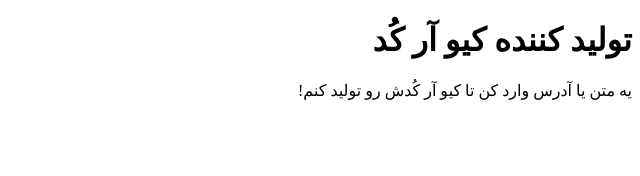
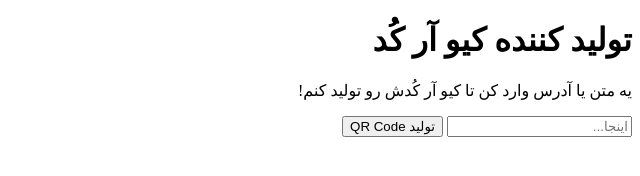
Before and after one commit to bahareseddigh/QR-Code-Generator, a plain HTML site: page index.html in a window 1280 px wide. Shown: the whole page, without its empty margins (640-1280 px from the left). Drawn offline with Linux system fonts and the light colour scheme.

Commit message:
the middle part of container(input, button)created

```diff
--- a/index.html
+++ b/index.html
@@ -11,6 +11,10 @@
             <h1>تولید کننده کیو آر کُد</h1>
             <p>یه متن یا آدرس وارد کن تا کیو آر کُدش رو تولید کنم!</p>
         </div>
+        <form>
+            <input type="text" placeholder="اینجا...">
+            <button>تولید QR Code</button>
+        </form>
     </div>
 </body>
 </html>
```
